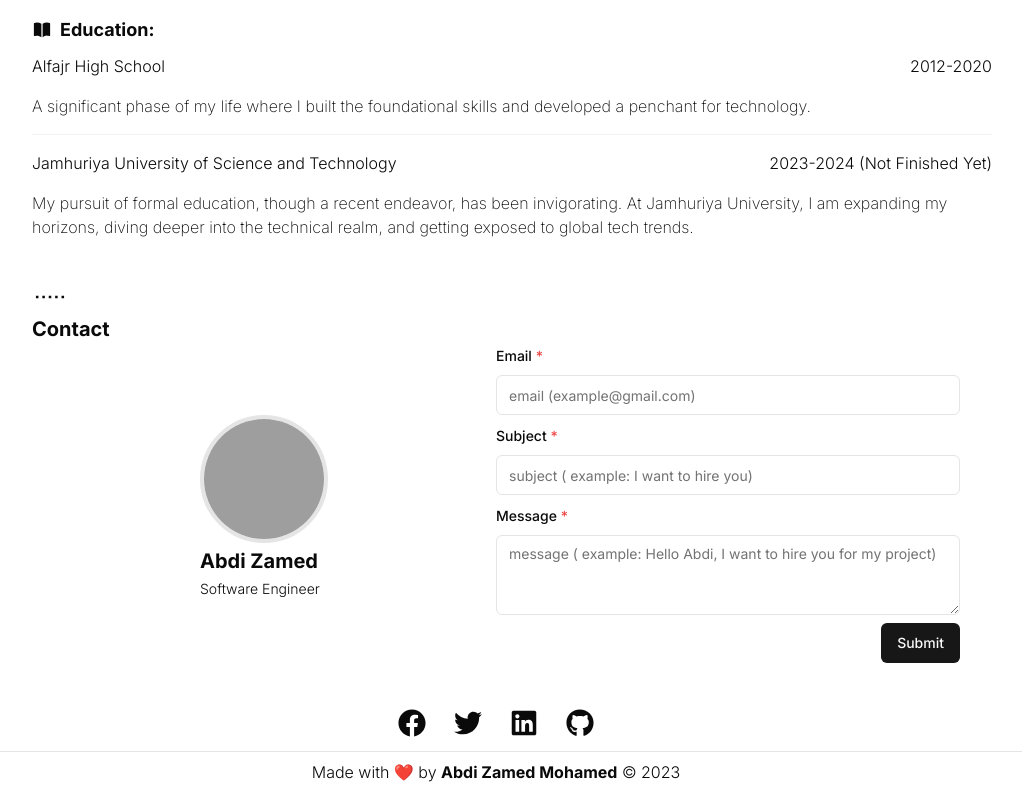
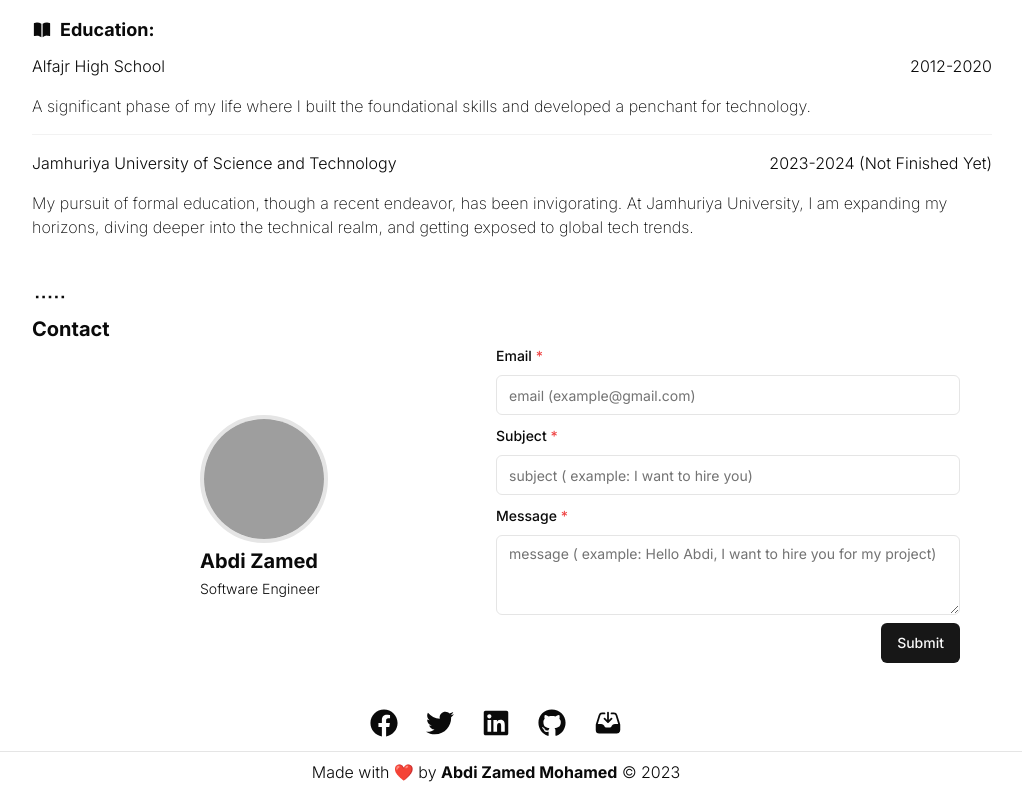
Before and after one commit to aaqyaar/abdizamed, a Next.js app: page / in a window 1280 px wide. Shown: the part 1121-1921 px from the top of the page, without its empty margins (144-1166 px from the left). Built offline with nearby package versions, Linux system fonts and the light colour scheme; grey boxes are pictures that could not be loaded.

Commit message:
Added email in the footer

```diff
--- a/components/footer.tsx
+++ b/components/footer.tsx
@@ -3,6 +3,7 @@ import React from "react";
 import { Button } from "./ui/button";
 import { FaFacebook, FaGithub, FaLinkedin, FaTwitter } from "react-icons/fa";
 import { Separator } from "./ui/separator";
+import { InboxArrowDownIcon } from "@heroicons/react/24/solid";
 
 export default function Footer() {
   return (
@@ -34,6 +35,16 @@ export default function Footer() {
             <FaGithub className="h-7 w-7" />
           </Button>
         </Link>
+
+        <Link href={"mailto:abdizamedmo@gmail.com"}>
+          <Button
+            variant={"ghost"}
+            size={"icon"}
+            className="inline-flex items-center gap-2"
+          >
+            <InboxArrowDownIcon className="h-7 w-7" />
+          </Button>
+        </Link>
       </div>
       <Separator className="my-2" />
 
--- a/next.config.js
+++ b/next.config.js
@@ -1,13 +1,13 @@
 /** @type {import('next').NextConfig} */
 const nextConfig = {
-  images: {
-    remotePatterns: [
-      {
-        hostname: "**",
-        protocol: "https",
-      },
-    ],
-  },
+  // images: {
+  //   remotePatterns: [
+  //     {
+  //       hostname: "**",
+  //       protocol: "https",
+  //     },
+  //   ],
+  // },
 };
 
 module.exports = nextConfig;
```
